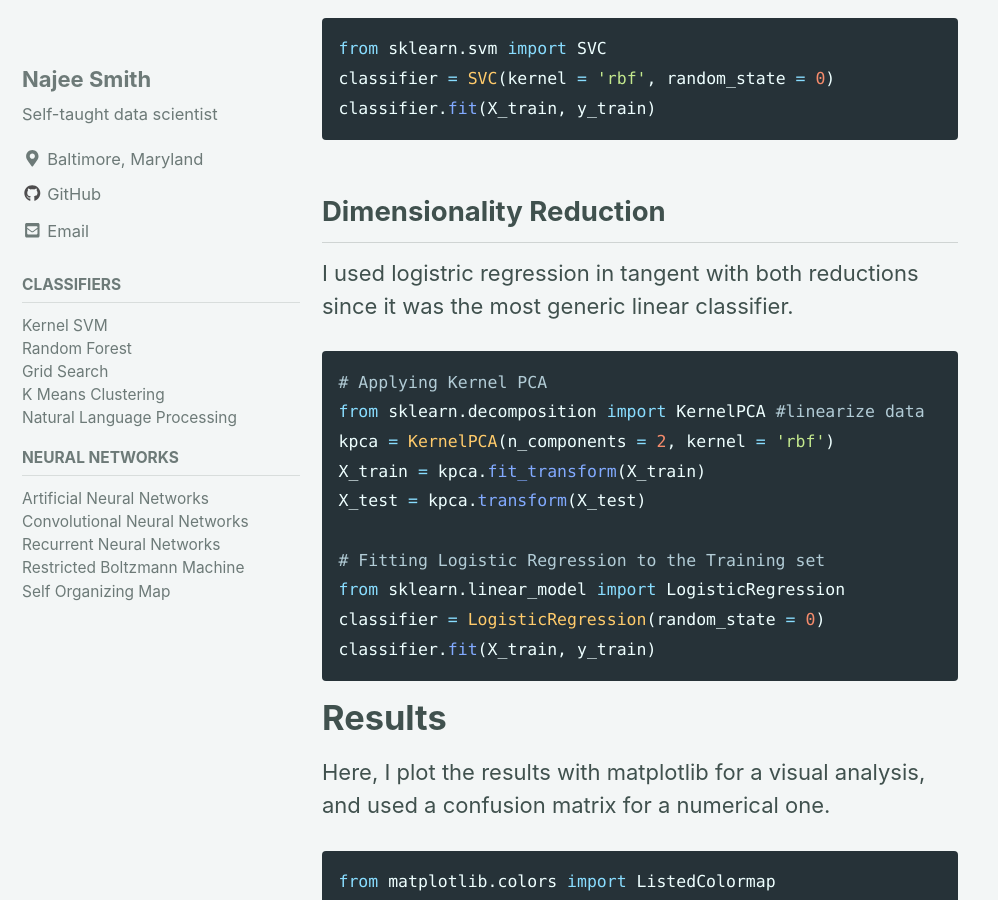
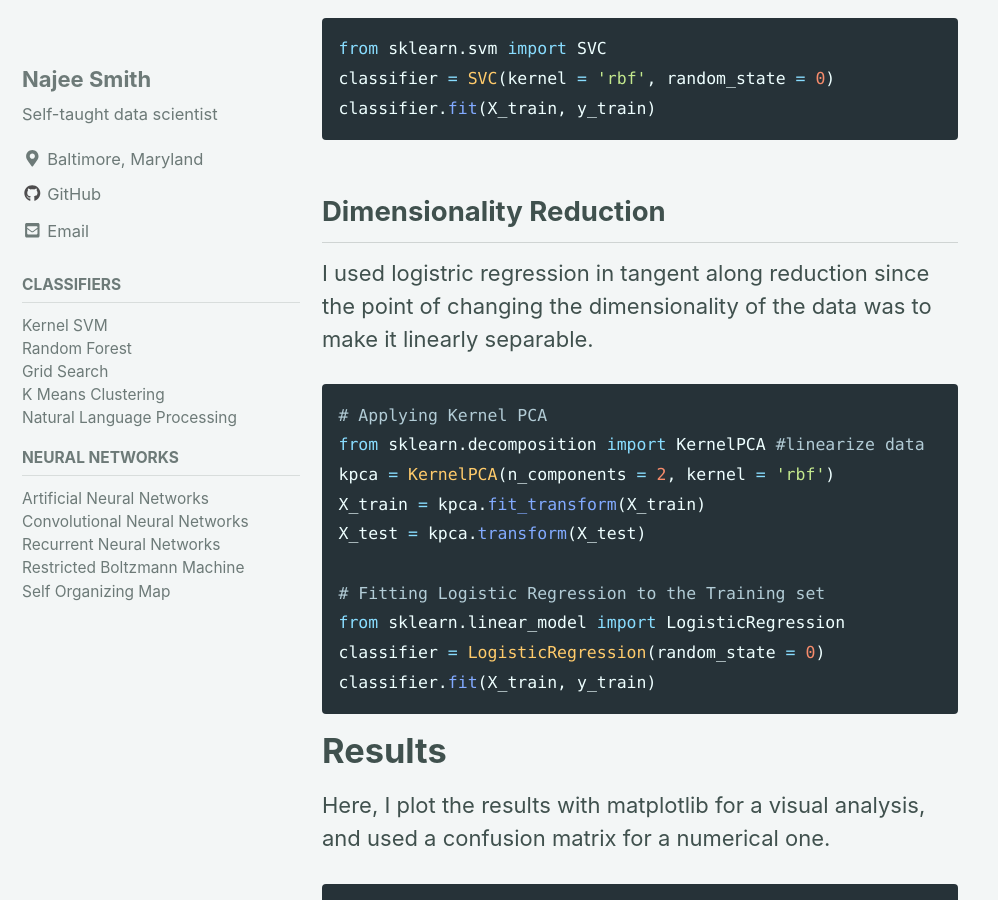
Before and after one commit to NajeeSmith/NajeeSmith.github.io, a Jekyll site: the page built from _posts/Classifiers/2019-01-20-KernelSVM.md, in a window 1280 px wide and 900 px high, scrolled down 1284 px. Shown: the whole window, without its empty margins (0-998 px from the left). Built offline with Jekyll 4.4.1, drawn with Linux system fonts in a browser that asks for light colours; cached includes are drawn as plain includes; nearby versions of some CDN libraries.

Commit message:
ksvm update

````diff
--- a/_posts/Classifiers/2019-01-20-KernelSVM.md
+++ b/_posts/Classifiers/2019-01-20-KernelSVM.md
@@ -35,8 +35,8 @@ classifier.fit(X_train, y_train)
 
 ## Dimensionality Reduction
 
-I used logistric regression in tangent with both reductions
-since it was the most generic linear classifier.
+I used logistric regression in tangent along reduction
+since the point of changing the dimensionality of the data was to make it linearly separable.
 
 ```python
 # Applying Kernel PCA
````
